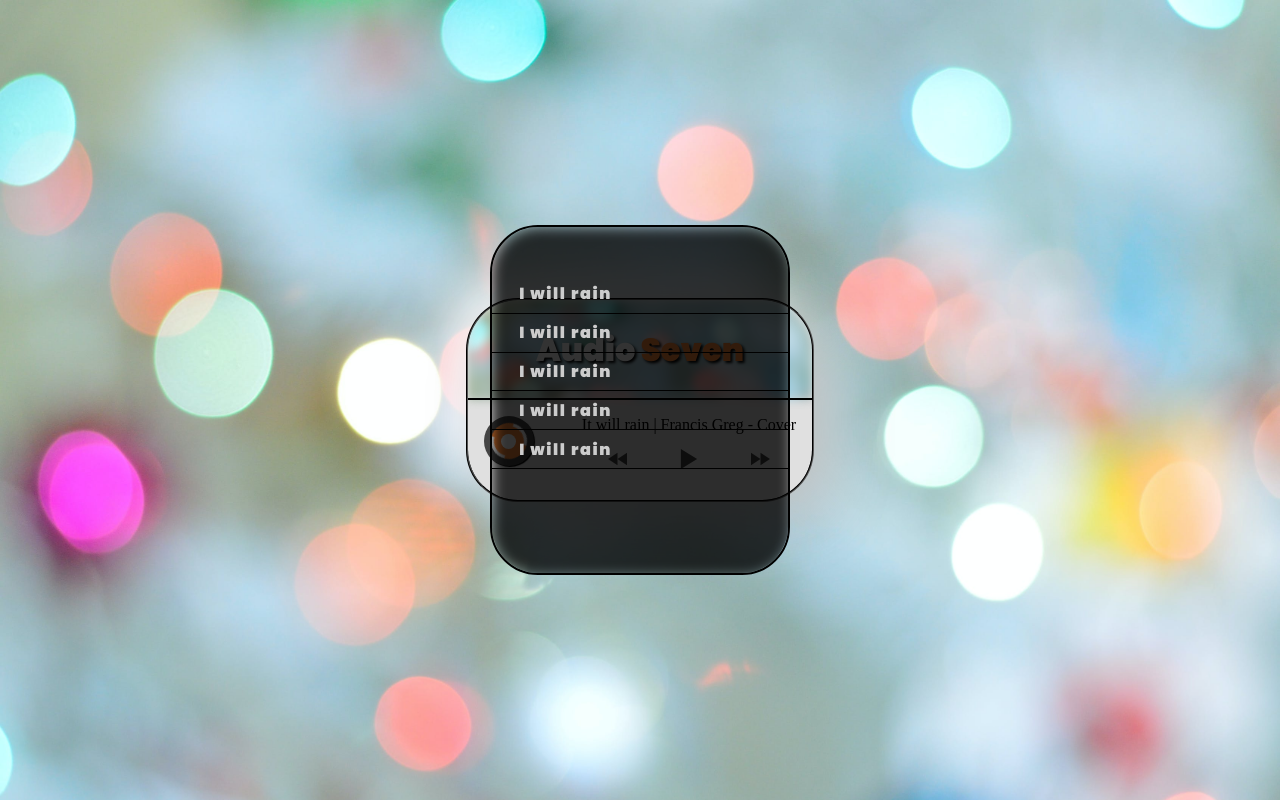
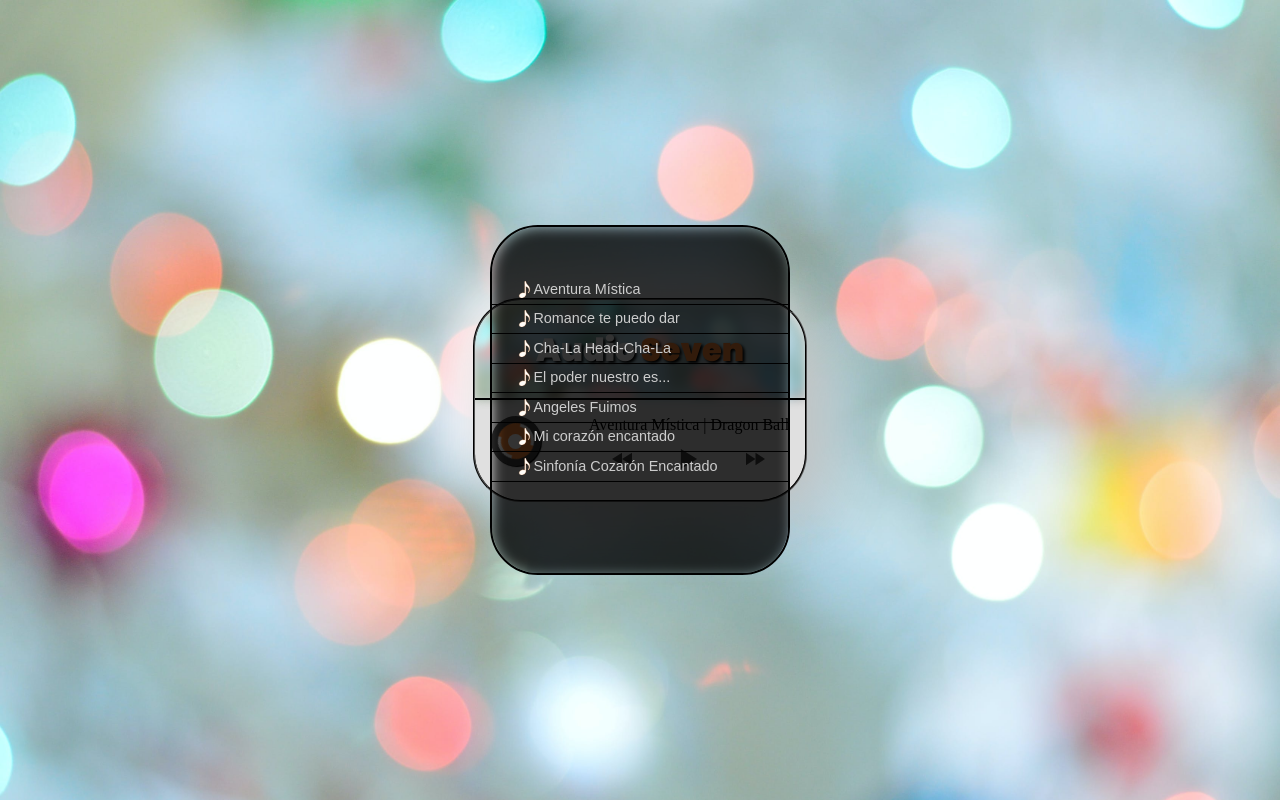
Before and after one commit to soychendo/audioseven, a plain HTML site: page audio.html in a window 1280 px wide. Drawn offline with Linux system fonts and the light colour scheme.

Commit message:
add tracks and icons

```diff
--- a/assets/app.js
+++ b/assets/app.js
@@ -1,6 +1,6 @@
 import { audiosAs } from './db/json.js';
 import AudioSeven from '/assets/AudioSeven.js';
-import DB from './db/DB.js';
+import TrackList from './db/TrackList.js';
 
 const audios = document.querySelector('.db');
 const audio = document.querySelector('audio');
@@ -10,6 +10,6 @@ const reproducir = document.querySelector('#play img:nth-child(2)');
 const player = new AudioSeven( { audio: audio } );
 reproducir.onclick = () => player.toggleAudio();
 
-const db = new DB({ tracks: audiosAs, container: audios });
+const tracklist = new TrackList({ tracks: audiosAs, container: audios });
 
-db.json();
+tracklist.list();
--- a/assets/audio.css
+++ b/assets/audio.css
@@ -18,7 +18,8 @@ body {
     background: #e0e0e0;
     box-shadow:  20px 20px 60px #bebebe,
                 -20px -20px 60px #ffffff;
-    outline: 2px groove #000;
+    border: 2px groove #000;
+    border-radius: 3em;
     overflow: hidden;
 }
 #hero {
@@ -102,15 +103,20 @@ ul {
 }
 ul li{
     list-style: none;
-    font-family: 'Poppins', sans-serif;
-    letter-spacing: .1em;
+    font-family: sans-serif;
+    font-size: .9em;
     border-bottom: 1px solid #000;
     padding: .4em 1.7em;
     color: #ccc;
+    display: flex;
 }
 ul li:hover {
     background-color: rgba(251, 137, 57, .7);
     color: #fff;
+}
+ul li img {
+    width: 17px;
+    height: 17px;
 }
 .tracks {
     background-color: #444;
--- /dev/null
+++ b/assets/db/TrackList.js
@@ -0,0 +1,23 @@
+
+function TrackList(config) {
+    this.database = config.tracks;
+    this.container = config.container;
+}
+
+TrackList.prototype.list = function() {
+    this.database.forEach(track => {
+        const li = document.createElement('li');
+        li.classList.add('audio-track');
+        li.dataset.id = track.id;
+        const p = document.createElement('p');
+        p.textContent = track.title;
+        const img = document.createElement('img');
+        img.src = "./assets/img/track.svg";
+
+        li.appendChild(img);
+        li.appendChild(p);
+        this.container.appendChild(li);
+    });
+}
+
+export default TrackList;
--- a/assets/db/db.js
+++ /dev/null
@@ -1,18 +0,0 @@
-
-function DB(db) {
-    this.database = db.tracks;
-    this.container = db.container;
-}
-
-DB.prototype.json = function() {
-    this.database.forEach(track => {
-        const li = document.createElement('li');
-        li.classList.add('audio-track');
-        li.dataset.id = track.id;
-        li.textContent = track.title;
-
-        this.container.appendChild(li);
-    });
-}
-
-export default DB;
--- a/assets/db/json.js
+++ b/assets/db/json.js
@@ -1,28 +1,45 @@
 export const audiosAs = [
 
     {
-        title: 'I will rain',
+        title: 'Aventura Mística',
+        version: 'Dragon Ball',
         id: 1
 
     },
     {
-        title: 'I will rain',
+        title: 'Romance te puedo dar',
+        version: 'Dragon Ball',
         id: 2
 
     },
     {
-        title: 'I will rain',
+        title: 'Cha-La Head-Cha-La',
+        version: 'Dragon Ball Z',
         id: 3
 
     },
     {
-        title: 'I will rain',
+        title: 'El poder nuestro es...',
+        version: 'Dragon Ball Z',
         id: 4
 
     },
     {
-        title: 'I will rain',
+        title: 'Angeles Fuimos',
+        version: 'Dragon Ball Z',
         id: 5
+
+    },
+    {
+        title: 'Mi corazón encantado',
+        version: 'Dragon Ball Gt',
+        id: 6
+
+    },
+    {
+        title: 'Sinfonía Cozarón Encantado',
+        version: 'Sinfonía DB Gt',
+        id: 7
 
     },
 
--- a/audio.html
+++ b/audio.html
@@ -24,9 +24,9 @@
             </div>
             <div class="tracks"></div>
             <div id="containerAs">
-                <track>It will rain | Francis Greg - Cover</track>
+                <track>Aventura Mística | Dragon Ball</track>
                 <audio>
-                    <source src="./assets/tracks/it-will-rain.mp3" type="audio/mpeg">
+                    <source src="./assets/tracks/aventura-mistica.mp3" type="audio/mpeg">
                 </audio>
                 <div class="controls">
                     <div id="play">
```
Also changed, not shown: assets/img/download.svg (added), assets/img/track.svg (added), 8 other files.
